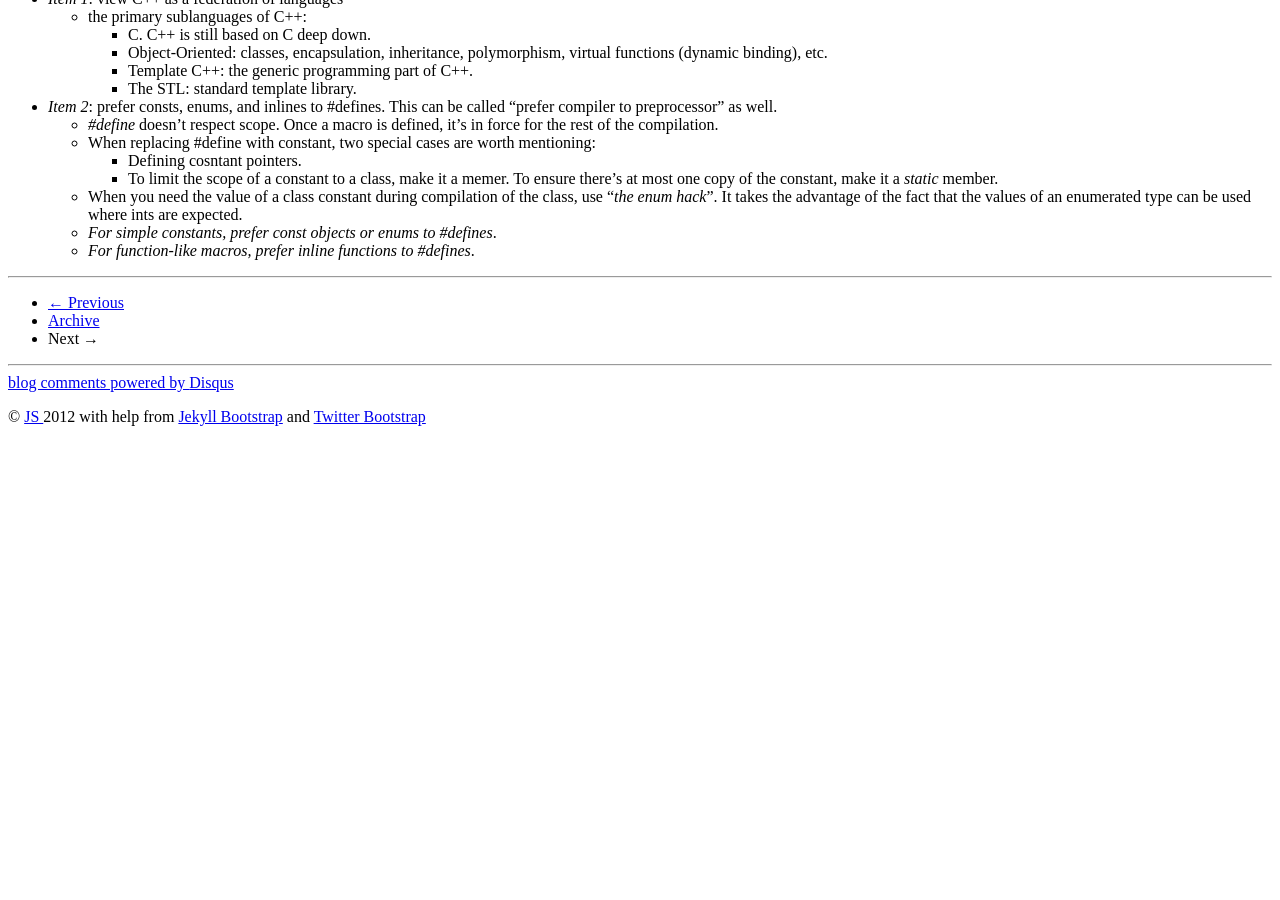
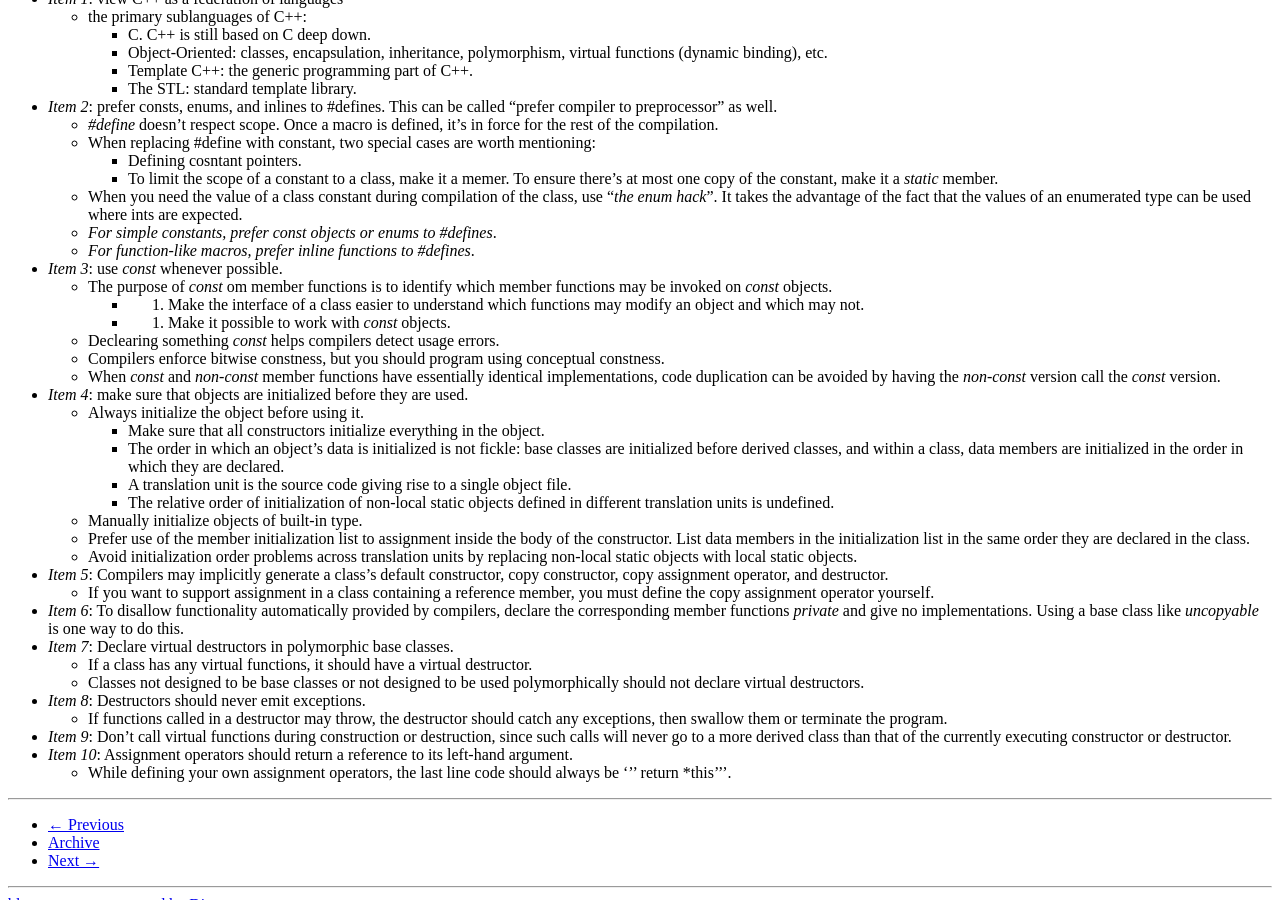
Before and after one commit to 0xAS/0xas.github.com, a Jekyll site: the page built from _posts/2015-07-14-Effective-C++.md, in a window 1280 px wide and 900 px high, scrolled down 513 px. Built offline with Jekyll 4.4.1, drawn with Linux system fonts in a browser that asks for light colours; comment, search, counter and statistics services are not loaded; before the commit the page ends 955 px from its top, so only the background shows below that.

Commit message:
reading log
reading log

```diff
--- a/_posts/2015-07-14-Effective-C++.md
+++ b/_posts/2015-07-14-Effective-C++.md
@@ -27,3 +27,30 @@ A short review of the terminology, the C++ vocabulary:
     + When you need the value of a class constant during compilation of the class, use "*the enum hack*". It takes the advantage of the fact that the values of an enumerated type can be used where ints are expected.
     + *For simple constants, prefer const objects or enums to #defines*.
     + *For function-like macros, prefer inline functions to #defines*.
+- *Item 3*: use *const* whenever possible.
+    + The purpose of *const* om member functions is to identify which member functions may be invoked on *const* objects.
+        * 1. Make the interface of a class easier to understand which functions may modify an object and which may not.
+        * 2. Make it possible to work with *const* objects.
+    + Declearing something *const* helps compilers detect usage errors.
+    + Compilers enforce bitwise constness, but you should program using conceptual constness.
+    + When *const* and *non-const* member functions have essentially identical implementations, code duplication can be avoided by having the *non-const* version call the *const* version.
+- *Item 4*: make sure that objects are initialized before they are used.
+    + Always initialize the object before using it.
+        * Make sure that all constructors initialize everything in the object.
+        * The order in which an object's data is initialized is not fickle: base classes are initialized before derived classes, and within a class, data members are initialized in the order in which they are declared.
+        * A translation unit is the source code giving rise to a single object file.
+        * The relative order of initialization of non-local static objects defined in different translation units is undefined.
+    + Manually initialize objects of built-in type.
+    + Prefer use of the member initialization list to assignment inside the body of the constructor. List data members in the initialization list in the same order they are declared in the class.
+    + Avoid initialization order problems across translation units by replacing non-local static objects with local static objects.
+- *Item 5*: Compilers may implicitly generate a class's default constructor, copy constructor, copy assignment operator, and destructor.
+    + If you want to support assignment in a class containing a reference member, you must define the copy assignment operator yourself.
+- *Item 6*: To disallow functionality automatically provided by compilers, declare the corresponding member functions *private* and give no implementations. Using a base class like *uncopyable* is one way to do this.
+- *Item 7*: Declare virtual destructors in polymorphic base classes.
+    + If a class has any virtual functions, it should have a virtual destructor.
+    + Classes not designed to be base classes or not designed to be used polymorphically should not declare virtual destructors.
+- *Item 8*: Destructors should never emit exceptions.
+    + If functions called in a destructor may throw, the destructor should catch any exceptions, then swallow them or terminate the program.
+- *Item 9*: Don't call virtual functions during construction or destruction, since such calls will never go to a more derived class than that of the currently executing constructor or destructor.
+- *Item 10*: Assignment operators should return a reference to its left-hand argument.
+    + While defining your own assignment operators, the last line code should always be ''' return *this'''.
```
Also changed, not shown: _posts/2015-07-15-Markov-Chains-and-Mixing-Times.md (added, +10 -0 lines), 1 other file.
